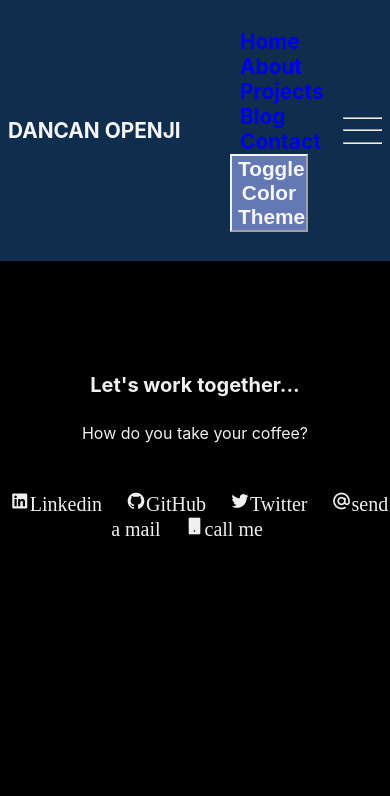
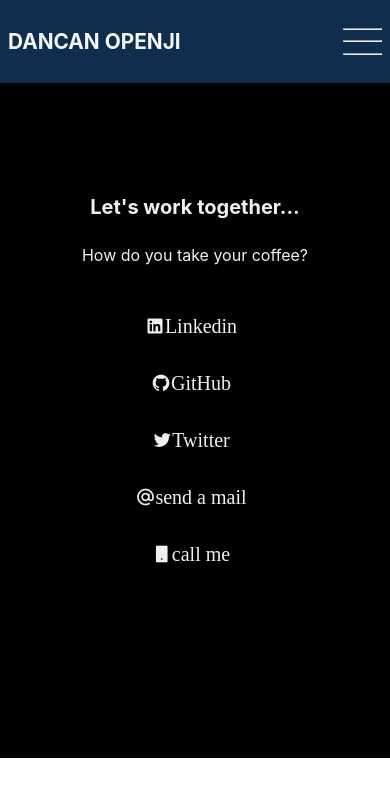
Before and after one commit to DANCAN-OMONDI-OPENJI/REACT.JS-REDUX-JAVASCRIPT-NODE.JS-PORTFOLIO, a React (Create React App) app: page /Contact in a window 390 px wide. Shown: the top 796 px of the page. Built offline with nearby package versions, Linux system fonts and the light colour scheme.

Commit message:
mofified index.css and added reduxjs/toolkit

```diff
--- a/src/App.css
+++ b/src/App.css
@@ -41,12 +41,12 @@
   margin: 0 auto;
 }
 .about-skills-img img {
-  width: 20vw;
+  width: 20vmax;
 }
 .about-skills-img {
   display: grid;
   grid-template-columns: 1fr 1fr 1fr;
-  grid-gap: 1vw;
+  grid-gap: 1vmin;
   justify-items: center;
 }
 
@@ -55,12 +55,11 @@
     margin: 0 auto;
   }
   .about-skills-img img {
-    width: 20vw;
+    min-width: 20vw;
   }
   .about-skills-img {
-    display: grid;
     grid-template-columns: 1fr 1fr;
-    grid-row-gap: 1px;
+    grid-gap: 0;
     margin: 0;
     justify-items: center;
   }
--- a/src/App.js
+++ b/src/App.js
@@ -29,6 +29,7 @@
         toggle={toggleColor}
         toggleMyLinks={toggleLinksDisplay}
         toggleLinksState={toggleLinks}
+        toggleColorTheme={toggleColorTheme}
       />
       <Routes>
         <Route path="/" element={<Home />} />
--- a/src/Header.js
+++ b/src/Header.js
@@ -5,9 +5,31 @@
   return (
     <div className="header">
       <p>DANCAN OPENJI</p>
+
+      <ul className="header-links-lg">
+        <li>
+          <Link to="/">Home</Link>
+        </li>
+        <li>
+          <Link to="/about">About</Link>
+        </li>
+        <li>
+          <Link to="/projects">Projects</Link>
+        </li>
+        <li>
+          <Link to="/blog">Blog</Link>
+        </li>
+        <li>
+          <Link to="/contact">Contact</Link>
+        </li>
+      </ul>
+
+      {props.toggleLinksState ? (
         <ul
           className="header-links"
-        /*style={{ display: props.toggleLinksState ? "block" : "none" }}*/
+          style={{
+            backgroundColor: props.toggleColorTheme ? "skyBlue" : "black",
+          }}
         >
           <li>
             <Link to="/">Home</Link>
@@ -38,7 +60,22 @@
           >
             Toggle Color Theme
           </button>
+          <div className="header-li-last-div" onClick={props.toggleMyLinks}>
+            <div>
+              <hr />
+              <hr />
+            </div>
+          </div>
         </ul>
+      ) : (
+        <div className="header-last-div" onClick={props.toggleMyLinks}>
+          <div>
+            <hr />
+            <hr />
+            <hr />
+          </div>
+        </div>
+      )}
       <button
         btn
         style={{
@@ -52,17 +89,6 @@
       >
         Toggle Color Theme
       </button>
-      <div
-        className="header-last-div"
-        onClick={props.toggleMyLinks}
-        style={{ display: props.toggleLinksState ? "none" : "block" }}
-      >
-        <div>
-          <hr />
-          <hr />
-          <hr />
-        </div>
-      </div>
     </div>
   );
 }
--- a/src/Home.js
+++ b/src/Home.js
@@ -10,7 +10,8 @@
           src="./IMG-20220701-WA0031.jpg"
           alt="Dancan Openji facing the camera"
           width="inherit"
-          height="inherit"
+          /*height="1350"*/
+          object-fit="cover"
         />
       </div>
       <p>a front-end web developer</p>
--- a/src/Projects.js
+++ b/src/Projects.js
@@ -92,8 +92,8 @@
             <img
               src=".\drum-machine-screenshot.png"
               alt="drum-machine-link"
-              width="400"
-              height="200"
+              width="400rem"
+              height="200rem"
             />
             <p>
               <span>&lt;</span>Drum Machine<span>&#47;&gt;</span>
@@ -109,8 +109,8 @@
             <img
               src=".\clock-screenshot.png"
               alt="25-+-5-link"
-              width="400"
-              height="200"
+              width="400rem"
+              height="200rem"
             />
             <p>
               <span>&lt;</span>25 + 5 Clock<span>&#47;&gt;</span>
--- a/src/index.css
+++ b/src/index.css
@@ -26,13 +26,14 @@
   margin-bottom: 0;
   overflow: hidden;
   color: whitesmoke;
+  position: relative;
 }
 
 /*Header page*/
 
 .header {
   /*position: fixed;
-  width: 95vw;*/
+  width: 95svw;*/
   display: flex;
   justify-content: space-between;
   padding: 2rem;
@@ -45,29 +46,36 @@
 }
 
 .header-links {
+  display: none;
+}
+
+.header-links-lg {
   display: flex;
   list-style: none;
   justify-content: space-between;
   color: whitesmoke;
   font-weight: bold;
 }
-.header-links a {
+.header-links-lg a {
   text-decoration: none;
+  color: whitesmoke;
 }
-.header-links a:hover {
+
+.header-links-lg a:visited {
+  color: whitesmoke;
+  font-weight: bold;
+}
+
+.header-links-lg a:hover {
   color: black;
   text-decoration-line: underline;
   text-decoration-color: rgb(0, 47, 255) /*rgb(54, 78, 150)*/;
 }
-.header-links a:visited {
-  color: whitesmoke;
-  font-weight: bold;
-}
 
-.header-links li {
+.header-links-lg li {
   margin: 0 10px;
 }
-.header-links .li-btn {
+.header-links-lg .li-btn {
   display: none;
 }
 .header button {
@@ -77,7 +85,7 @@
   cursor: pointer;
 }
 .header-last-div {
-  display: block;
+  display: none;
   width: 10vw;
 }
 
@@ -133,15 +141,15 @@
   font-weight: 500;
 }
 
-table {
+.about table {
   margin: 0 auto;
 }
 
-table td {
+.about table td {
   padding: 0 10px;
 }
 
-.img-div {
+.about .img-div {
   display: flex;
   flex-direction: column;
   align-items: center;
@@ -161,6 +169,8 @@
   cursor: pointer;
 }
 
+/*Project  page*/
+
 .projects {
   /*height: 100dvh;*/
   padding: 2rem;
@@ -177,6 +187,10 @@
   flex-direction: column;
   align-items: center;
   justify-content: center;
+}
+
+.project-tile a {
+  color: skyblue;
 }
 
 .project-tile a:visited {
@@ -218,6 +232,8 @@
   justify-content: center;
 }
 
+/*Blog page styles*/
+
 .blog-section {
   padding: 4rem;
 }
@@ -234,9 +250,11 @@
   color: skyblue;
 }
 
+/*Contact page styling*/
+
 #contact-info {
   width: 100%;
-  height: 100dvh;
+  /* height: 100svh;*/
   /*background-color: var(--my-gray);*/
   color: var(--my-white);
   text-align: center;
@@ -261,24 +279,63 @@
 #contact-info i {
   margin: 0 1rem 0 0.5rem;
   font-size: 20px;
-  vertical-align: middle;
+  /*vertical-align: middle;*/
+}
+.contact-info-links i {
+  display: flex;
+  flex-direction: row;
+  align-items: center;
+  justify-content: center;
+  display: inline-flex;
 }
 
-@media only screen and (max-width: 780px) {
+@media only screen and (min-width: 920px) and (max-width: 1340px) {
+  .project-links {
+    display: grid;
+    grid-template-columns: 1fr 1fr;
+    gap: 1rem 2rem;
+  }
+}
+
+@media only screen and (max-width: 920px) {
   .header {
     align-items: center;
     padding: 0.5rem;
     font-size: 1.3rem;
+    position: relative;
+  }
+  .header-links-lg {
+    display: none;
   }
   .header-links {
     display: flex;
     flex-direction: column;
     list-style: none;
+    align-items: center;
     justify-content: space-between;
     color: whitesmoke;
+    position: absolute;
+    top: 0%;
+    left: 75%;
+    background-color: black;
+    padding: 8px 8px 16px 8px;
+    z-index: 1000 !important;
   }
   .header-links .li-btn {
     display: block;
+    margin-bottom: 1rem;
+    z-index: 1000;
+  }
+  .header-links a {
+    text-decoration: none;
+  }
+  .header-links a:visited {
+    color: whitesmoke;
+  }
+  .header-links a:hover {
+    color: grey;
+    text-decoration-line: underline;
+    text-decoration-color: rgb(0, 47, 255) /*rgb(54, 78, 150)*/;
   }
   .header button {
     font-size: 2px;
@@ -289,11 +346,37 @@
   }
   .header-last-div {
     display: block;
-    width: 10vw !important;
+    width: 10svw !important;
   }
 
+  .header-li-last-div {
+    width: 5svw;
+    margin-inline: auto;
+  }
+
+  .header-li-last-div hr {
+    margin: 0;
+    padding: 0;
+    row-gap: 0;
+  }
+
+  .header-li-last-div hr:hover {
+    cursor: pointer;
+  }
+
+  .header-li-last-div hr:first-of-type {
+    transform: rotate(45deg);
+  }
+
+  .header-li-last-div hr:last-of-type {
+    transform: rotate(135deg);
+  }
+  .home {
+    z-index: -1;
+  }
   .home h3 {
     width: 65vw;
+    z-index: 999;
   }
   .home-img-div {
     margin-top: -6rem;
@@ -305,4 +388,23 @@
   .home p {
     margin-top: -6rem;
   }
+  .project-links {
+    display: grid;
+    grid-template-columns: 1fr;
+    gap: 2rem;
+  }
+
+  /*Contacts page styles*/
+
+  .contact-info-links {
+    display: flex;
+    flex-direction: column;
+    justify-content: space-between;
+    gap: 2rem;
+  }
+  .contact-info-links i {
+    display: flex;
+    align-items: center;
+    justify-content: center;
+  }
 }
--- a/src/redux/index.js
+++ b/src/redux/index.js
@@ -1,62 +1,46 @@
 import { configureStore } from "@reduxjs/toolkit";
-//import { createStore, applyMiddleware } from "redux";
-//import thunk from "redux-thunk";
-export function increment() {
-  return function (dispatch, getState, api) {
-    let myData;
-    fetch(api)
-      .then((res) => res.json())
-      .then((data) => (myData = data))
-      .then(
-        setTimeout(() => {
-          dispatch({
-            type: "INCREMENT",
-            payload: myData,
-          });
-        }, 3000)
-      );
-  };
+
+const TOGGLECOLOR = "TOGGLECOLOR";
+const TOGGLELINKSDISPLAY = "TOGGLELINKSDISPLAY";
+
+export function toggleColor() {
+  return { type: TOGGLECOLOR };
 }
-export function decrement() {
-  return {
-    type: "DECREMENT",
-  };
+
+export function toggleLinksDisplay() {
+  return { type: TOGGLELINKSDISPLAY };
 }
+
 const myState = {
-  count: 3,
-  person: { yoh: "het" },
+  toggleColorTheme: false,
+  toggleLinks: false,
 };
-//let myNum = 1;
+
 function reducer(state = myState, action) {
   switch (action.type) {
-    case "INCREMENT":
+    case TOGGLECOLOR:
       return {
         ...state,
-        count: state.count + 1,
-        person: action.payload,
+        toggleColorTheme: !state.toggleColorTheme,
       };
-    case "DECREMENT":
+    case TOGGLELINKSDISPLAY:
       return {
         ...state,
-        count: state.count - 1,
+        toggleLinks: !state.toggleLinks,
       };
     default:
-      return state;
+      return {
+        ...state,
+      };
   }
 }
-let api = `https://swapi.dev/api/people/1/`;
+
 const store = configureStore({
   reducer: reducer,
-  middleware: (getDefaultMiddleware) => {
-    return getDefaultMiddleware({
-      thunk: {
-        extraArgument: api,
-      },
-    });
-  },
-  //applyMiddleware(thunk.withExtraArgument(api))
 });
+
 store.subscribe(() => {
   console.log(store.getState());
 });
+
 export default store;
```
Also changed, not shown: src/redux/practice.js (added, +62 -0 lines). Lines whose indentation alone changed are shown as unchanged.
